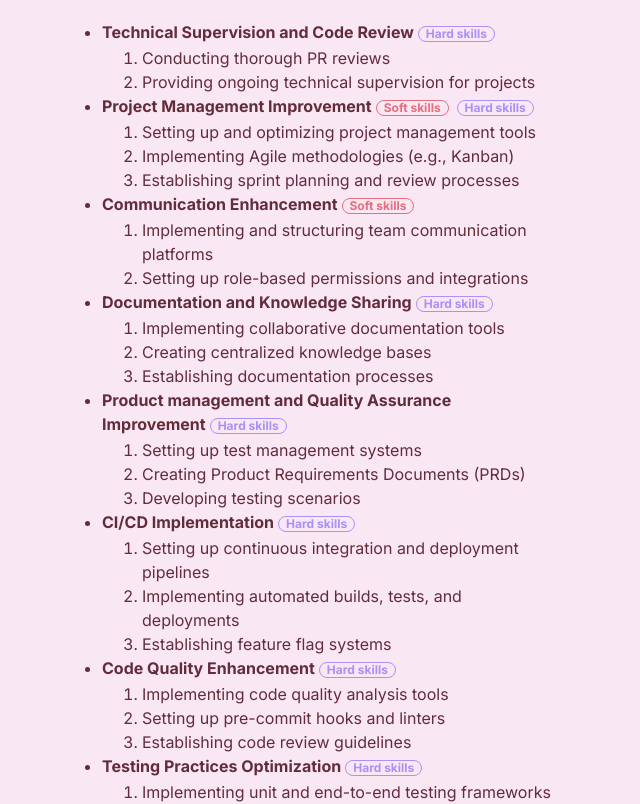
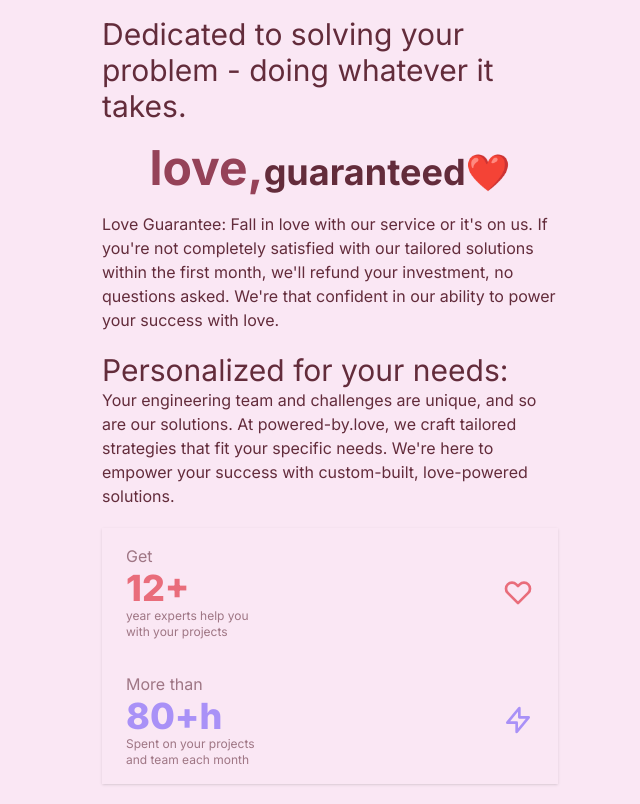
Before and after one commit to shekspir55/consultancy, a Next.js app: page / in a window 1280 px wide. Shown: the part 920-1724 px from the top of the page, without its empty margins (310-950 px from the left). Built offline with nearby package versions, Linux system fonts and the light colour scheme.

Commit message:
added why choose us

```diff
--- a/src/app/page.tsx
+++ b/src/app/page.tsx
@@ -64,6 +64,89 @@ export default function Home() {
               </svg>
               Book Your Free Consultation
             </a>
+          </div>
+        </div>
+      </div>
+      <div className="divider"></div>
+      <div className=" bg-base-100">
+        <div className="flex justify-center">
+          <div className="max-w-lg p-7">
+            <h2 className="text-4xl font-bold">Why choose us?</h2>
+            <div className="mt-5 mb-5">
+              <h1 className="text-3xl">
+                Dedicated to solving your problem - doing whatever it takes.
+              </h1>
+              <h1 className="text-4xl font-bold  text-center m-5">
+                <span className="text-5xl brightness-150">love,</span>
+                guaranteed❤️
+              </h1>
+              <p>
+                Love Guarantee: Fall in love with our service or it's on us. If
+                you're not completely satisfied with our tailored solutions
+                within the first month, we'll refund your investment, no
+                questions asked. We're that confident in our ability to power
+                your success with love.
+              </p>
+            </div>
+            <div className="mt-5 mb-5">
+              <h3 className="text-3xl">Personalized for your needs:</h3>
+              <p>
+                Your engineering team and challenges are unique, and so are our solutions.
+                At powered-by.love, we craft tailored strategies that fit your
+                specific needs. We're here to empower your success with
+                custom-built, love-powered solutions.
+              </p>
+            </div>
+            <div className="block">
+              <div className="[stats] shadow">
+                <div className="stat">
+                  <div className="stat-figure text-primary">
+                    <svg
+                      xmlns="http://www.w3.org/2000/svg"
+                      fill="none"
+                      viewBox="0 0 24 24"
+                      className="inline-block h-8 w-8 stroke-current"
+                    >
+                      <path
+                        strokeLinecap="round"
+                        strokeLinejoin="round"
+                        strokeWidth="2"
+                        d="M4.318 6.318a4.5 4.5 0 000 6.364L12 20.364l7.682-7.682a4.5 4.5 0 00-6.364-6.364L12 7.636l-1.318-1.318a4.5 4.5 0 00-6.364 0z"
+                      ></path>
+                    </svg>
+                  </div>
+                  <div className="stat-title">Get</div>
+                  <div className="stat-value text-primary">12+</div>
+                  <div className="stat-desc">
+                    year experts help you <br />
+                    with your projects
+                  </div>
+                </div>
+                <div className="stat">
+                  <div className="stat-figure text-secondary">
+                    <svg
+                      xmlns="http://www.w3.org/2000/svg"
+                      fill="none"
+                      viewBox="0 0 24 24"
+                      className="inline-block h-8 w-8 stroke-current"
+                    >
+                      <path
+                        strokeLinecap="round"
+                        strokeLinejoin="round"
+                        strokeWidth="2"
+                        d="M13 10V3L4 14h7v7l9-11h-7z"
+                      ></path>
+                    </svg>
+                  </div>
+                  <div className="stat-title">More than</div>
+                  <div className="stat-value text-secondary">80+h</div>
+                  <div className="stat-desc">
+                    Spent on your projects <br />
+                    and team each month
+                  </div>
+                </div>
+              </div>
+            </div>
           </div>
         </div>
       </div>
@@ -195,7 +278,6 @@ export default function Home() {
       <div className=" bg-base-100 p-10">
         <div className="flex justify-center">
           <div className="max-w-lg">
-            <h2 className="text-4xl font-bold">Personalized for your needs:</h2>
             <br />
             <div className="flex justify-center">
               <div className="card bg-base-100 image-full w-100 shadow-xl">
```
